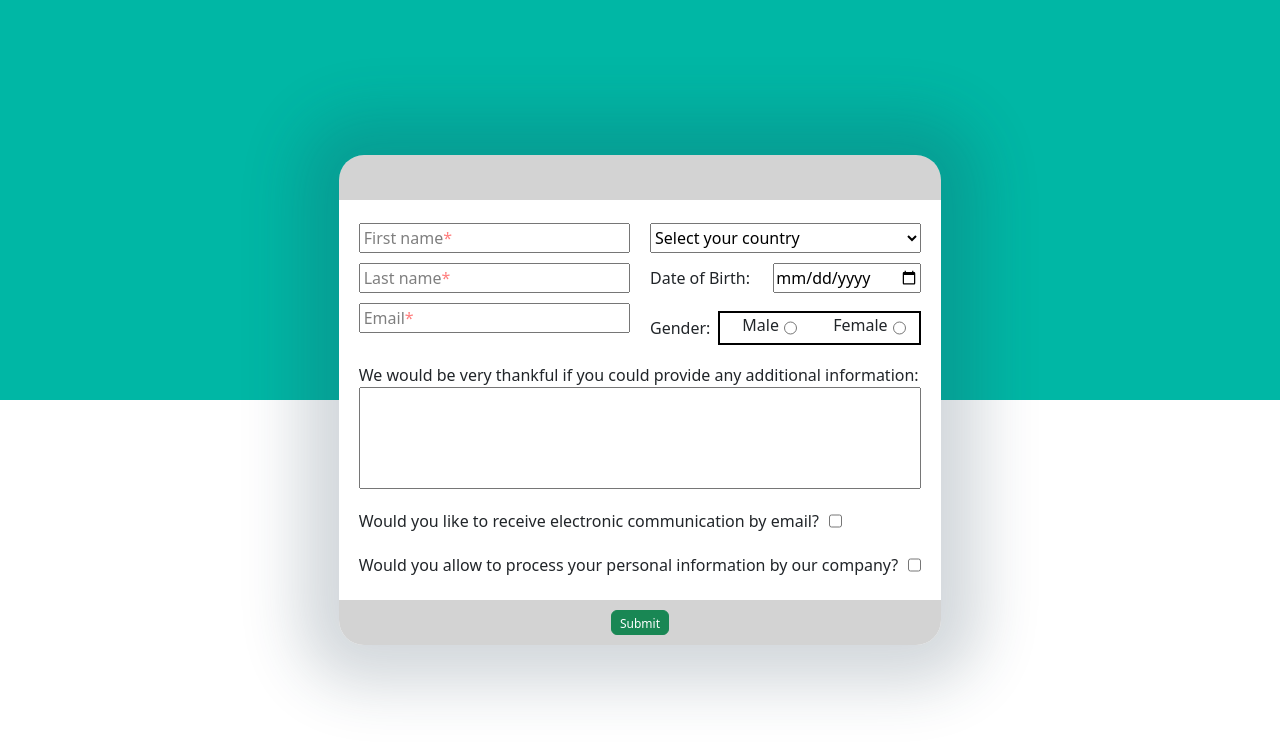
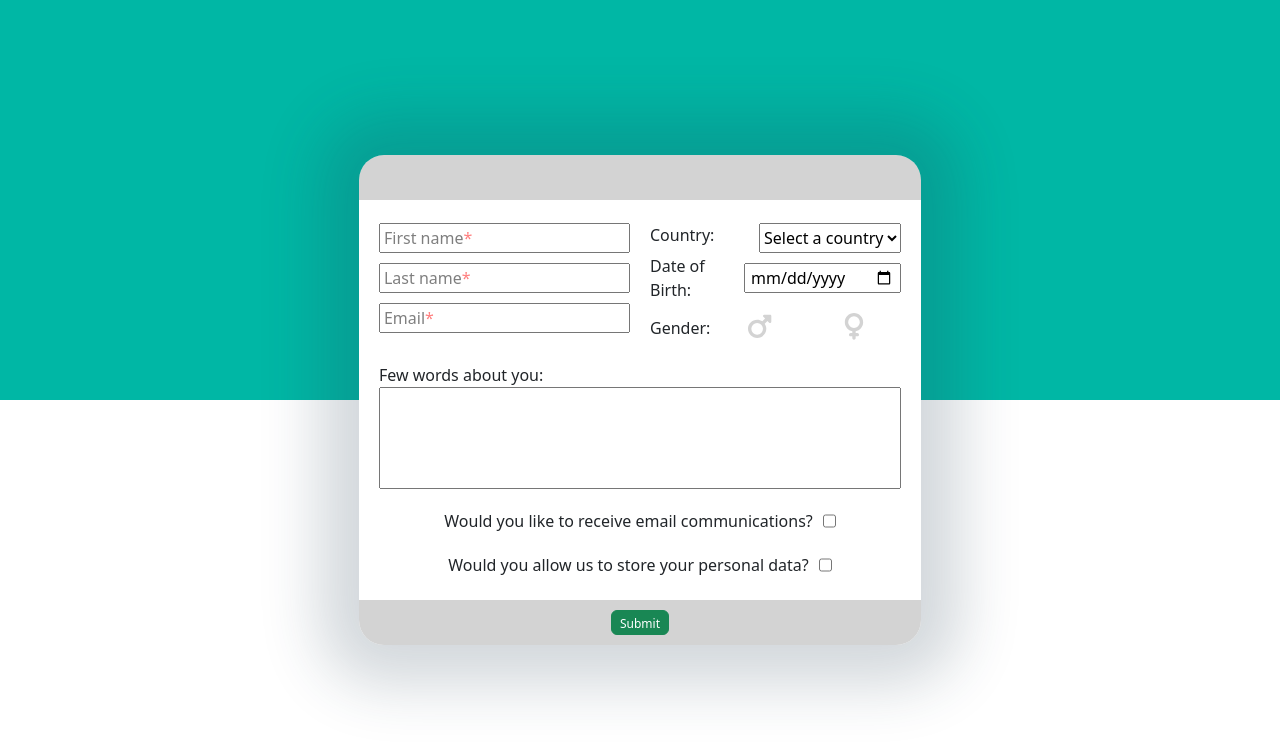
Before and after one commit to NLipatov/VueForms, a Vue app: page / in a window 1280 px wide. Shown: the top 742 px of the page. Built offline with nearby package versions, Linux system fonts and the light colour scheme.

Commit message:
Form improvements

```diff
--- a/src/App.vue
+++ b/src/App.vue
@@ -46,17 +46,19 @@
               </div>
             </div>
           <div class="sideblock-survey">
+            <div class="countrySelect">
+              <span>Country:</span>
               <select
                 @change="updateInput"
               >
-              <option disabled selected value>Select your country</option>
+                <option disabled selected value>Select a country</option>
                 <option
                     v-for="(optie) in countries"
                     :value="optie"
                   >{{ optie }}
                 </option>
               </select>
-
+            </div>
             <div class="error-wrapper" v-if="errors.selectedCounty && countryDirty">
                 <div class="arrow-up"></div>
                 <div class="error">
@@ -80,15 +82,19 @@
               <span>
               Gender:
               </span>
-              <div style="display: flex; width: 75%; border: 2px solid black; align-items: center;">
+              <div style="display: flex; width: 75%; align-items: center;">
                 <div style="width: 50%; justify-content: center; display: flex; gap: 5px; align-self: center;">
-                  <label for="male">Male</label>
-                  <input v-model="gender" type="radio" id="male" name="gender" value="male">
+                  <label for="male">
+                    <font-awesome-icon :class="gender === 'male' ? '_choosen-gender' : null" class="gender-icon" icon="fa-mars" />
+                  </label>
+                  <input hidden v-model="gender" type="radio" id="male" name="gender" value="male">
                 </div>
                 <div class="gender-divider"></div>
                 <div style="width: 50%; justify-content: center; display: flex; gap: 5px; align-self: center;">
-                  <label for="female">Female</label>
-                    <input v-model="gender" type="radio" id="female" name="gender" value="female">
+                  <label for="female">
+                    <font-awesome-icon :class="gender === 'female' ? '_choosen-gender' : null" class="gender-icon" icon="fa-venus" />
+                  </label>
+                  <input hidden v-model="gender" type="radio" id="female" name="gender" value="female">
                 </div>
               </div>
             </div>
@@ -102,19 +108,19 @@
           </div>
         </div>
         <div class="additional-sub-survey">
-          <label>We would be very thankful if you could provide any additional information:</label>
-          <textarea id="additional information" rows="4"></textarea>
+          <label>Few words about you:</label>
+          <textarea v-model="additionalInformation" id="additional information" rows="4"></textarea>
         </div>
         <div>
           <div class="consent-sub-survey">
-            <label for="communicationConsent">Would you like to receive electronic communication by email?</label>
-            <input id="communicationConsent" type="checkbox">
+            <label for="communicationConsent">Would you like to receive email communications?</label>
+            <input v-model="communications" id="communicationConsent" type="checkbox">
           </div>
 
           <div class="consent-sub-survey">
             <div class="consent-wrapper">
               <div class="consent-checkbox">
-                <label for="personalData">Would you allow to process your personal information by our company?</label>
+                <label for="personalData">Would you allow us to store your personal data?</label>
                 <input @change="setPersonaldataDirty" v-model="personaldata" name="personaldata" id="personalData" type="checkbox">
               </div>
               <div class="error-wrapper" v-if="personaldataDirty && errors.personaldata">
@@ -138,6 +144,7 @@
 import { useForm } from 'vee-validate';
 import * as yup from 'yup';
 import { onMounted, ref } from 'vue';
+import { FontAwesomeIcon } from '@fortawesome/vue-fontawesome';
 
 const updateInput = (e) => {
   selectedCounty.value = e.target.value;
@@ -164,7 +171,7 @@ const simpleSchema = yup.object({
     .max(new Date(), "Please pick a valid date")
     .min(`${new Date().getFullYear() - 120}-01-01`, "Please pick a valid date"),
     gender: yup.string().required("Please choose your gender"),
-    personaldata: yup.bool().isTrue().required("We need your consent to work with your personal data")
+    personaldata: yup.bool().isTrue().required("We need your consent to process your personal data")
 });
 // Create a form context with the validation schema
 const { errors, useFieldModel } = useForm({
@@ -178,6 +185,8 @@ const birthdate = useFieldModel('birthdate');
 const gender = useFieldModel('gender');
 const personaldata = useFieldModel('personaldata');
 const selectedCounty = useFieldModel('selectedCounty');
+const additionalInformation = ref("");
+const communications = ref(false);
 
 const firstNameDirty = ref(false)
 const lastNameDirty = ref(false)
@@ -195,6 +204,12 @@ const onSubmit = () => {
     firstname: firstname.value,
     lastname: lastname.value,
     email: email.value,
+    country: selectedCounty.value,
+    birthdate: birthdate.value,
+    gender: gender.value,
+    additionlInformation: additionalInformation.value,
+    communications: communications.value,
+
   }
   console.log(form)
 
@@ -290,6 +305,7 @@ onMounted(() => {
     display: flex;
     gap: 10px;
     padding: 10px;
+    justify-content: center;
   }
 
   .consent-wrapper {
@@ -320,10 +336,6 @@ onMounted(() => {
     border-right: 5px solid transparent;
 
     border-bottom: 5px solid #dc3545;
-  }
-
-  .mt-5 {
-    margin-top: -5px;
   }
 
   .error-wrapper {
@@ -363,4 +375,20 @@ onMounted(() => {
   .placeholder span:nth-child(2) {
     color: red;
   }
+
+  .gender-icon{
+    font-size: 20pt;
+    color: lightgray;
+  }
+  ._choosen-gender {
+    border-bottom: 2px solid #00b7a5;
+    color: black;
+  }
+  input {
+    padding: 5px;
+  }
+  .countrySelect {
+    display: flex;
+    justify-content: space-between;
+  }
   </style>
--- a/src/main.js
+++ b/src/main.js
@@ -4,7 +4,7 @@ import "bootstrap/dist/css/bootstrap.css";
 //FontAwesome imports:
 import { library } from '@fortawesome/fontawesome-svg-core';
 import { FontAwesomeIcon } from '@fortawesome/vue-fontawesome';
-import { faPlane } from '@fortawesome/free-solid-svg-icons';
+import { faMars,faVenus  } from '@fortawesome/free-solid-svg-icons';
 import { faTwitter } from '@fortawesome/free-brands-svg-icons';
 
 import { createApp } from "vue";
@@ -14,7 +14,7 @@ import App from "./App.vue";
 
 const app = createApp(App).component('font-awesome-icon', FontAwesomeIcon);
 
-library.add(faPlane)
+library.add(faMars,faVenus)
 
 app.use(createPinia());
 
```
Lines whose indentation alone changed are shown as unchanged.
